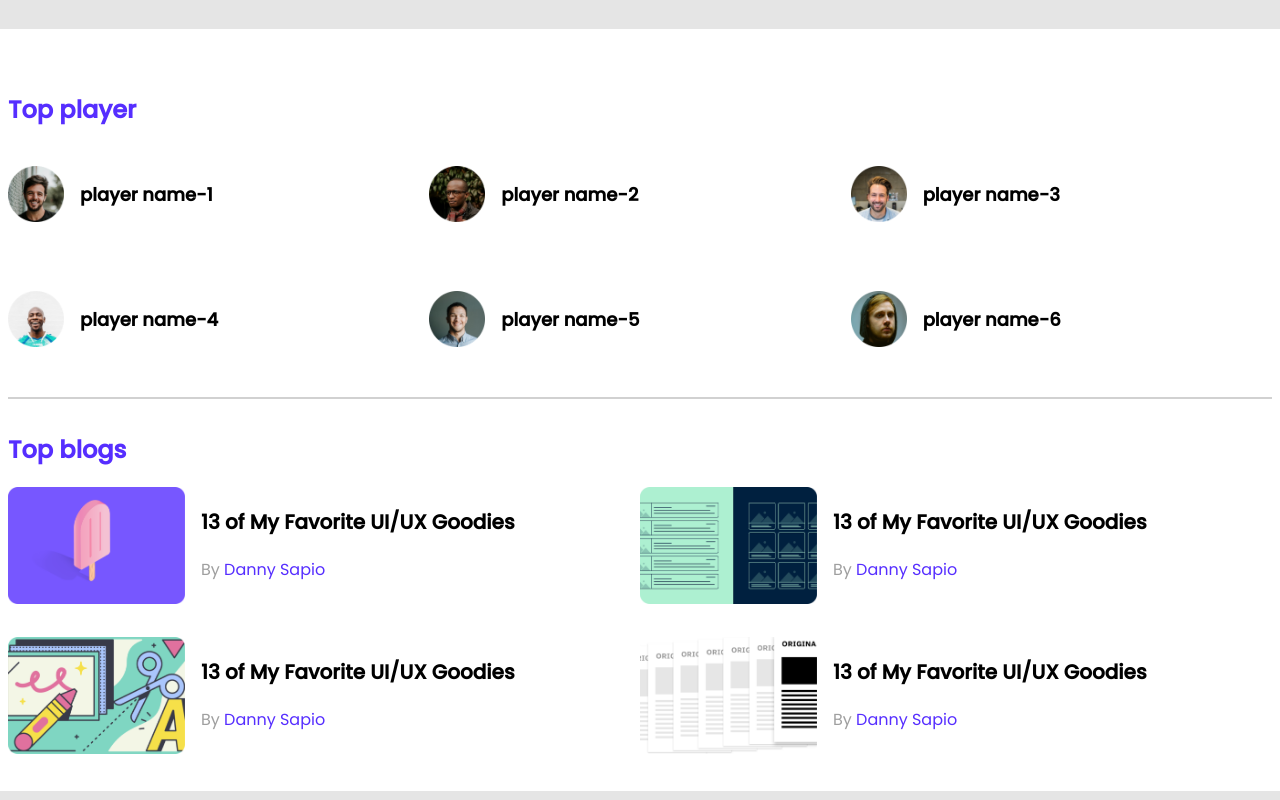
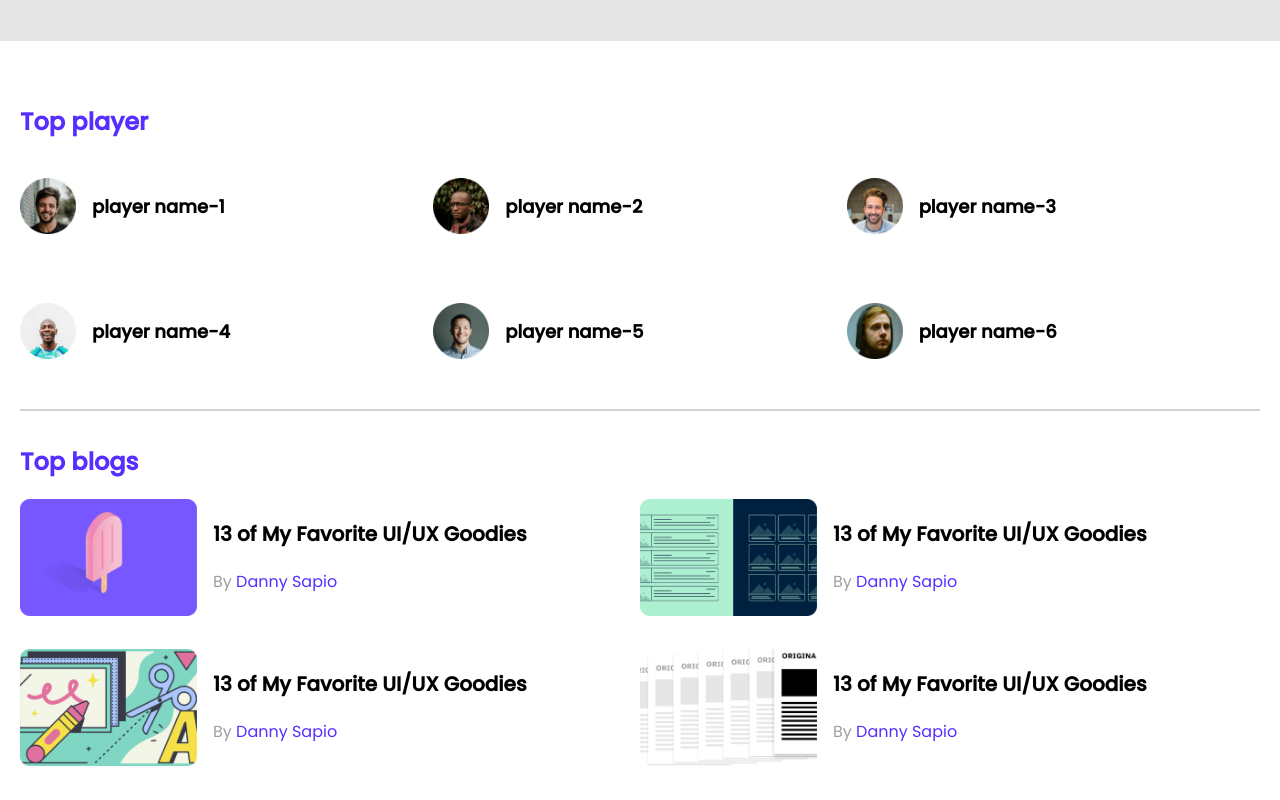
Before and after one commit to Ayatullah284/deader-bord-css3, a plain HTML site: page index.html in a window 1280 px wide. Shown: the top 800 px of the page. Drawn offline with Linux system fonts and the light colour scheme.

Commit message:
2nd commit

```diff
--- a/styles/style.css
+++ b/styles/style.css
@@ -182,3 +182,8 @@ courses style
 
     }
 }
+
+/* only my cradet */
+body {
+    margin: 20px;
+}
```
